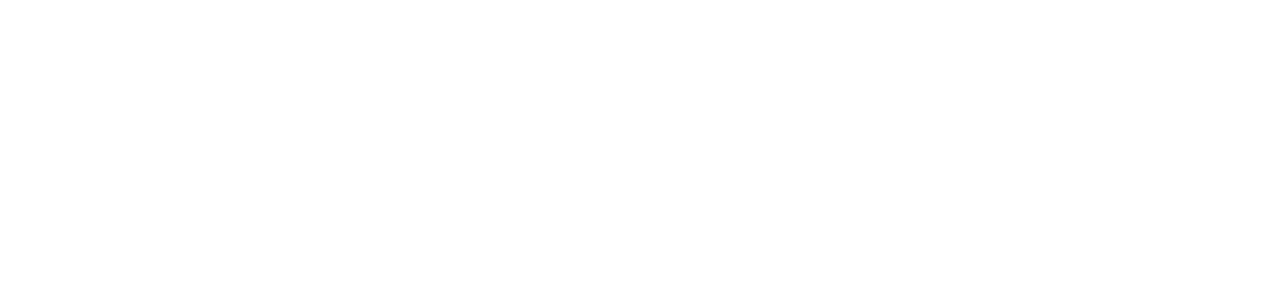
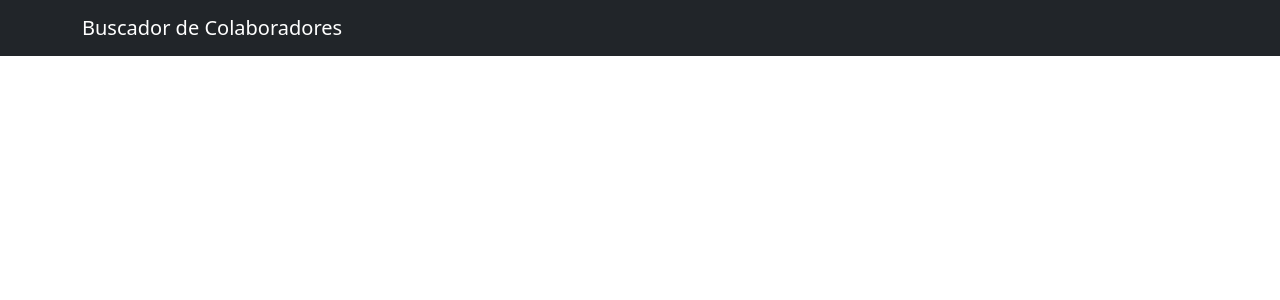
Before and after one commit to jpablow/ADL-FSJS-M04U04, a React (Vite) app: page / in a window 1280 px wide. Shown: the top 300 px of the page. Built offline with nearby package versions, Linux system fonts and the light colour scheme.

Commit message:
Agrega Header

```diff
--- a/package.json
+++ b/package.json
@@ -9,7 +9,9 @@
     "preview": "vite preview"
   },
   "dependencies": {
+    "bootstrap": "^5.2.3",
     "react": "^18.2.0",
+    "react-bootstrap": "^2.7.4",
     "react-dom": "^18.2.0"
   },
   "devDependencies": {
--- a/src/App.jsx
+++ b/src/App.jsx
@@ -1,8 +1,13 @@
-import { useState } from 'react';
+import 'bootstrap/dist/css/bootstrap.min.css';
 import './App.css';
+import Header from './components/HeaderComp';
 
 function App() {
-  return <div></div>;
+  return (
+    <div>
+      <Header />
+    </div>
+  );
 }
 
 export default App;
--- /dev/null
+++ b/src/components/HeaderComp.jsx
@@ -0,0 +1,14 @@
+import Navbar from 'react-bootstrap/Navbar';
+import Container from 'react-bootstrap/Container';
+
+const Header = () => {
+  return (
+    <Navbar bg="dark" variant="dark">
+      <Container>
+        <Navbar.Brand>Buscador de Colaboradores</Navbar.Brand>
+      </Container>
+    </Navbar>
+  );
+};
+
+export default Header;
```
Also changed, not shown: 1 other file (tests, documents, lock files or other folders).
